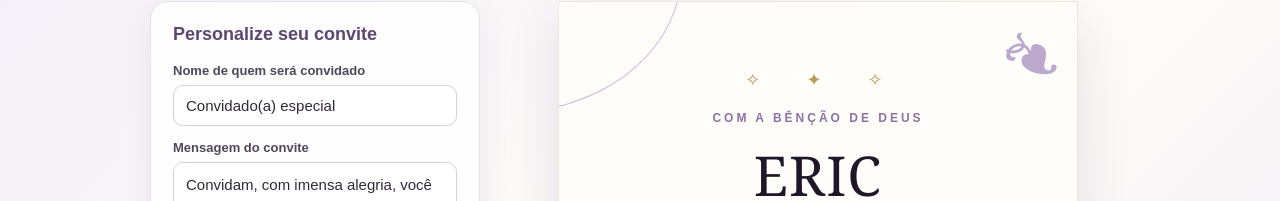
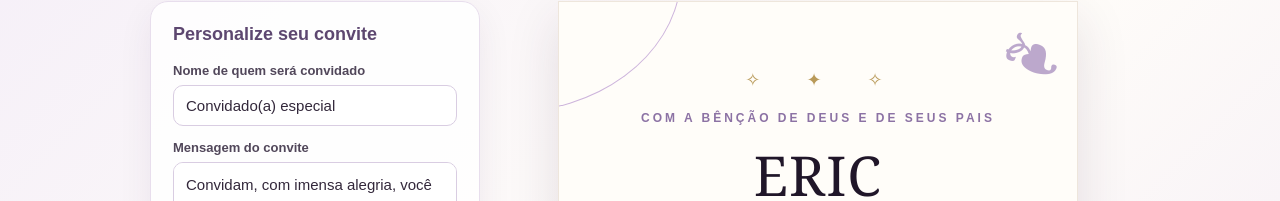
Before and after one commit to eric5654/convite, a plain HTML site: page index.html in a window 1280 px wide. Shown: the part 110-311 px from the top of the page. Drawn offline with Linux system fonts and the light colour scheme.

Commit message:
Update eyebrow text in invitation section

```diff
--- a/index.html
+++ b/index.html
@@ -122,7 +122,7 @@
         <div class="sprig top" aria-hidden="true">❧</div>
         <div class="sprig bottom" aria-hidden="true">❧</div>
         <div class="ornament">✧ &nbsp; ✦ &nbsp; ✧</div>
-        <div class="eyebrow">Com a bênção de Deus</div>
+        <div class="eyebrow">Com a bênção de Deus e de seus pais</div>
         <div class="names">ERIC</div>
         <div class="amp">&</div>
         <div class="rule"></div>
```
